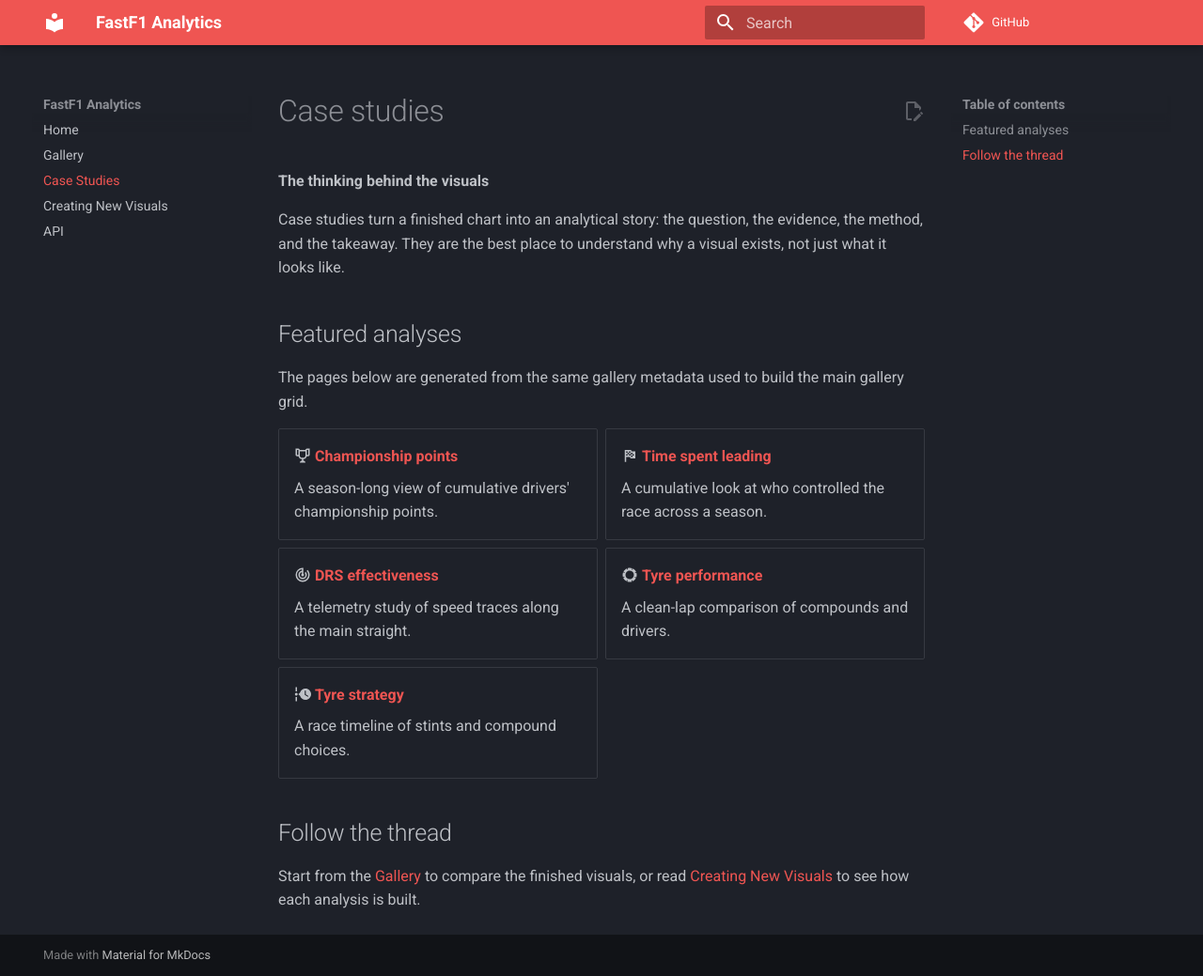
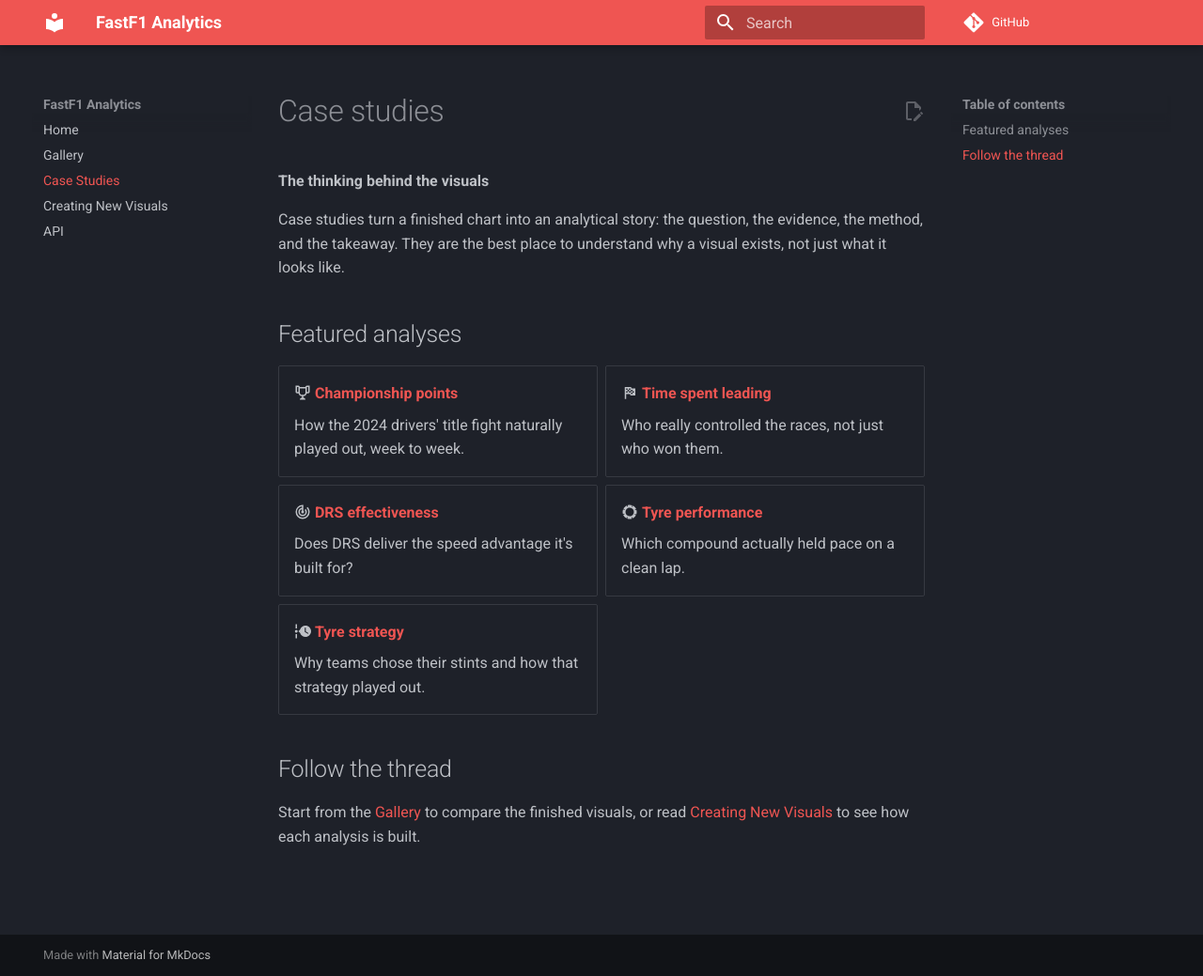
Before and after one commit to kody-sherritze/fastf1_analytics, an MkDocs documentation site: the page built from docs/case-studies/index.md, in a window 1280 px wide and 1039 px high. Shown: the whole window at 94% size. Built offline with MkDocs 1.6.1 and Material for MkDocs 9.7.7, drawn with Linux system fonts in a browser that asks for light colours; comment, search, counter and statistics services are not loaded.

Commit message:
refactor(docs): improve descriptions in case studies for clarity and engagement

```diff
--- a/docs/case-studies/index.md
+++ b/docs/case-studies/index.md
@@ -10,29 +10,27 @@ Case studies turn a finished chart into an analytical story: the question, the e
 
 ## Featured analyses
 
-The pages below are generated from the same gallery metadata used to build the main gallery grid.
-
 <div class="grid cards" markdown>
 
 - :material-trophy-outline: **[Championship points](./2024-driver-championship-points.md)**
 
-	A season-long view of cumulative drivers' championship points.
+	How the 2024 drivers' title fight naturally played out, week to week.
 
 - :material-flag-checkered: **[Time spent leading](./2024-driver-time-in-first.md)**
 
-	A cumulative look at who controlled the race across a season.
+	Who really controlled the races, not just who won them.
 
 - :material-radar: **[DRS effectiveness](./2025-italian-gp-drs-effect-VER.md)**
 
-	A telemetry study of speed traces along the main straight.
+	Does DRS deliver the speed advantage it's built for?
 
 - :material-tire: **[Tyre performance](./2025-italian-gp-tyre-performance.md)**
 
-	A clean-lap comparison of compounds and drivers.
+	Which compound actually held pace on a clean lap.
 
 - :material-timeline-clock: **[Tyre strategy](./2025-italian-gp-tyre-strategy.md)**
 
-	A race timeline of stints and compound choices.
+	Why teams chose their stints and how that strategy played out.
 
 </div>
 
```
